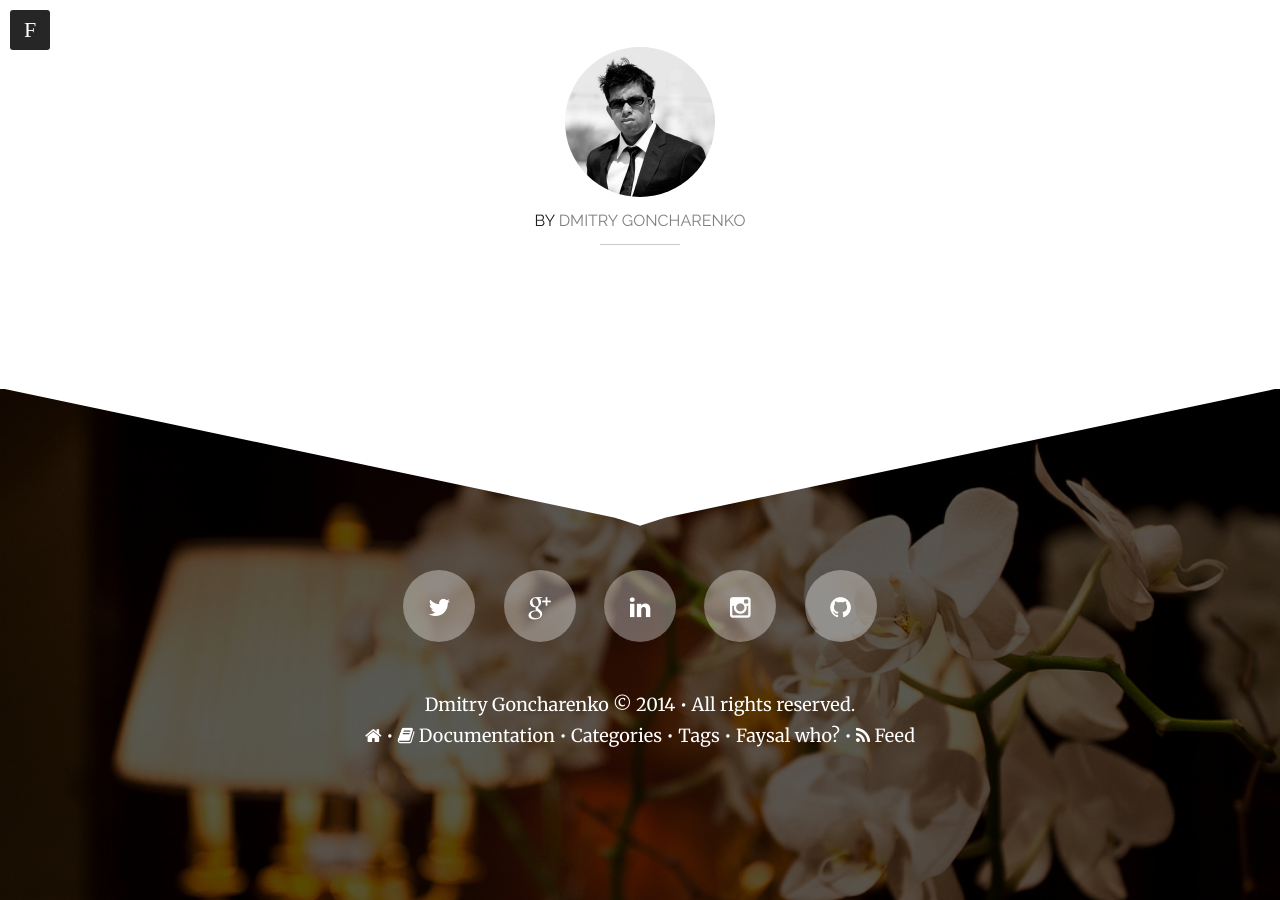
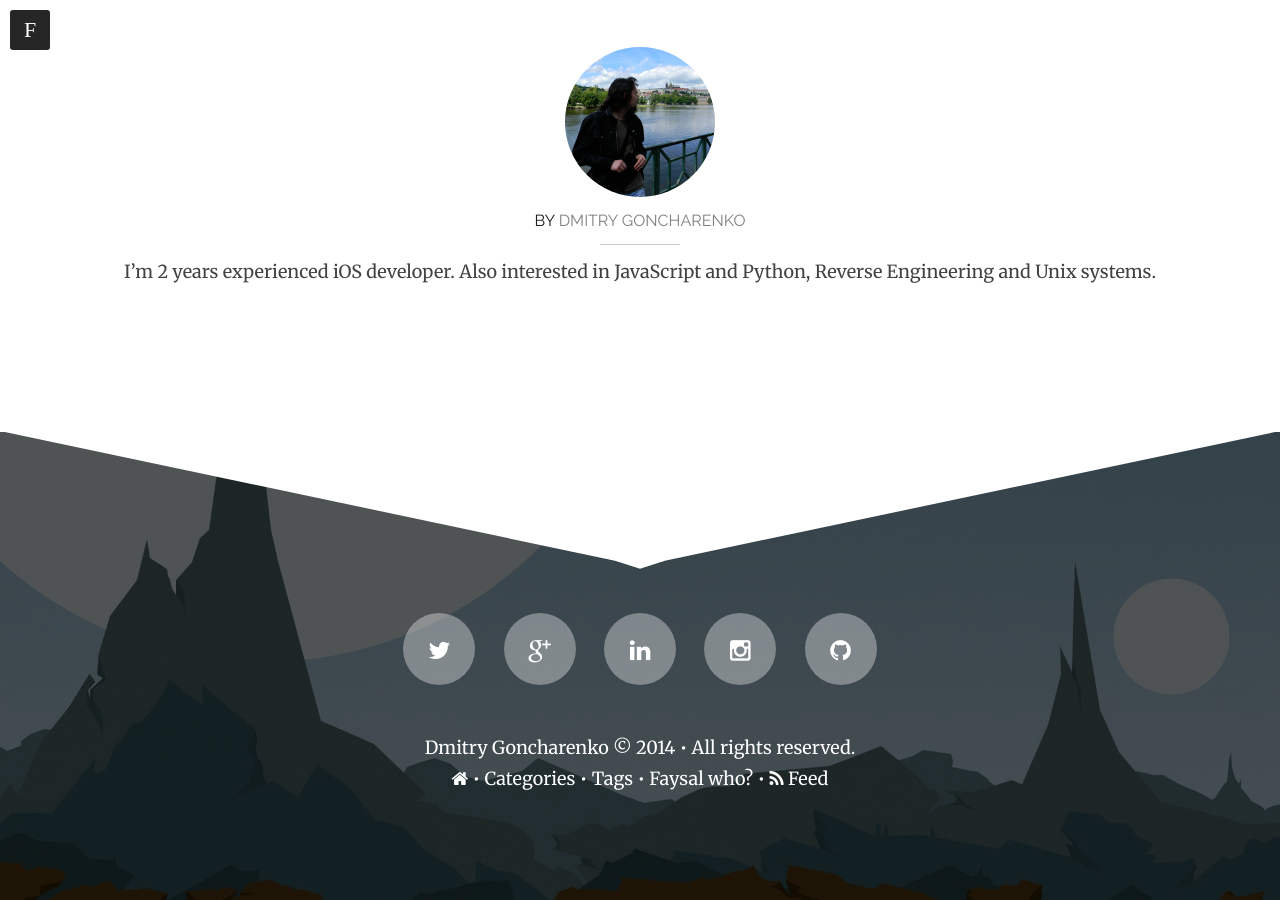
Before and after one commit to dgon-jd/dgon-jd.github.io, a Jekyll site: the page built from _posts/2014-01-05-sample-link-post.md, in a window 1280 px wide and 900 px high, scrolled down 1195 px. Built offline with Jekyll 4.4.1, drawn with Linux system fonts in a browser that asks for light colours; nearby versions of some CDN libraries; comment, search, counter and statistics services are not loaded.

Commit message:
Configure avatar and other images

```diff
--- a/_config.yml
+++ b/_config.yml
@@ -23,11 +23,11 @@ url:       		   "http://dgon-jd.github.io"
 # Owner/author information
 owner:
   name:           Dmitry Goncharenko
-  avatar:         hmfaysal.jpg
+  avatar:         dgon.png
   email:          dmigonvl@gmail.com
   # Use the coder's toolbox at http://coderstoolbox.net/string/#!encoding=xml&action=encode&charset=us_ascii to encode your description into XML string
   # description:    Hossain Mohammad Faysal is an Electrical Engineer and a Mathematician based in Doha, Qatar. His interests are anything that&#8217;s related to math, from math itself to programming languages to music to physics to engineering to philosophy.
-  description:
+  description:    I’m 2 years experienced iOS developer. Also interested in JavaScript and Python, Reverse Engineering and Unix systems.
   # Social networking links used in footer. Update and remove as you like.
   twitter:        dg0n_dp
   # facebook:       hmfaysal
@@ -53,8 +53,8 @@ links:
     url: /
     external: false
     icon: home
-  - title: <i class="icon-book"></i> Documentation
-    url: /documentation
+  # - title: <i class="icon-book"></i> Documentation
+    # url: /documentation
   - title: Categories
     url: /categories
   - title: Tags
```
Also changed, not shown: images/default_bg1.jpg, images/dgon.png (added), images/hmfaysal.jpg (deleted).
